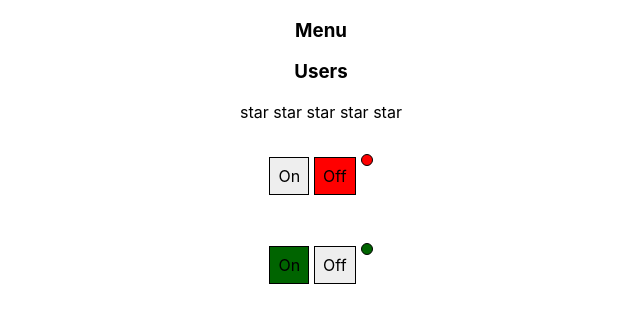
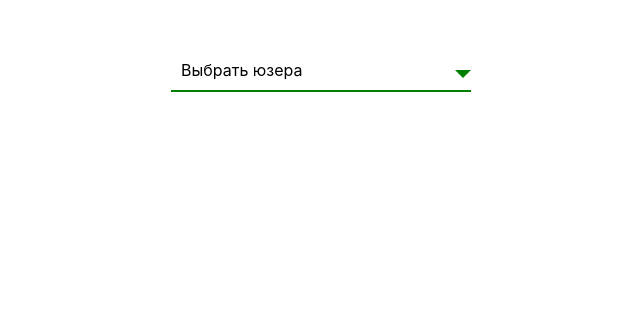
Before and after one commit to KatrinaNov/typescript-podrobno, a React (Create React App) app: page / in a window 1280 px wide. Shown: the top 322 px of the page, without its empty margins (319-959 px from the left). Built offline with nearby package versions, Linux system fonts and the light colour scheme.

Commit message:
14. add array of items, my select

```diff
--- a/src/App.tsx
+++ b/src/App.tsx
@@ -1,34 +1,58 @@
 import React, {useState} from 'react';
 import './App.css';
-import {Accordion} from "./components/Accordion/Accordion";
-import {Rating, RatingValueType} from "./components/Rating/Rating";
-import {UncontrolledRating} from "./components/UncontrolledRating/UncontrolledRating";
-import {OnOff} from "./components/OnOff/OnOff";
-import {UncontrolledOnOff} from "./components/UncontrolledOnOff/UncontrolledOnOff";
-import {UncontrolledAccordion} from "./components/UnControlledAccordion/UncontrolledAccordion";
+// import {Accordion} from "./components/Accordion/Accordion";
+// import {Rating, RatingValueType} from "./components/Rating/Rating";
+// import {UncontrolledRating} from "./components/UncontrolledRating/UncontrolledRating";
+// import {OnOff} from "./components/OnOff/OnOff";
+// import {UncontrolledOnOff} from "./components/UncontrolledOnOff/UncontrolledOnOff";
+// import {UncontrolledAccordion} from "./components/UnControlledAccordion/UncontrolledAccordion";
+import Select from "./components/Select/Select";
 
 
 function App() {
 
-  let [ratingValue, setRatingValue] = useState<RatingValueType>(0);
-  let [accordionCollapsed, setAccordionCollapsed] = useState<boolean>(true);
-  let [on, setOn] = useState<boolean>(true);
-  let [count, setCount] = useState<number>(0)
+  // let [ratingValue, setRatingValue] = useState<RatingValueType>(0);
+  // let [accordionCollapsed, setAccordionCollapsed] = useState<boolean>(true);
+  // let [on, setOn] = useState<boolean>(true);
+  // let [count, setCount] = useState<number>(0)
+  const [selectValue, setSelectValue] = useState<string | undefined>("Выбрать юзера")
 
+  const onClickCallback = (value: any) => {
+    console.log(value)
+  }
+  const OnChangeSelectValue = (value: any) => {
+    setSelectValue(value);
+  }
+  const items = [
+    {title: "Kate", value: "1"},
+    {title: "Maks", value: "2"},
+    {title: "Vanya", value: "3"}
+  ]
   return (
     <div className="App">
-      <Accordion titleValue = {'Menu'} collapsed = {accordionCollapsed} toggleAccordion={() => setAccordionCollapsed(!accordionCollapsed)}/>
-      <UncontrolledAccordion titleValue = {'Users'}/>
+      <Select value={selectValue} onChange={OnChangeSelectValue} items={items}/>
+      {/*    <Accordion
+        titleValue={'Menu'}
+        collapsed={accordionCollapsed}
+        toggleAccordion={() => setAccordionCollapsed(!accordionCollapsed)}
+        items={[
+          {title: "Kate", value: "1"},
+          {title: "Maks", value: "2"},
+          {title: "Vanya", value: "3"}]}
+        onClick={onClickCallback}
+      />*/}
+      {/*<UncontrolledAccordion titleValue={'Users'}/>*/}
 
-      <Rating value={ratingValue} onClick={setRatingValue}/>
+      {/*<Rating value={ratingValue} onClick={setRatingValue}/>*/}
       {/*<UncontrolledRating/>*/}
 
-      <UncontrolledOnOff onChange={setOn}/>
-      <OnOff on={on} onChange = {setOn}/>
+      {/*<UncontrolledOnOff onChange={setOn}/>*/}
+      {/*<OnOff on={on} onChange={setOn}/>*/}
 
     </div>
   );
 }
+
 type PageTitlePropsType = {
   title: string
 }
@@ -38,5 +62,4 @@ function PageTitle(props: PageTitlePropsType) {
 }
 
 
-
 export default App;
--- a/src/components/Accordion/Accordion.tsx
+++ b/src/components/Accordion/Accordion.tsx
@@ -1,4 +1,9 @@
 import React from "react";
+
+type ItemType = {
+  title: string
+  value: any
+}
 
 type AccordionPropsType = {
   /**
@@ -10,13 +15,16 @@ type AccordionPropsType = {
   /**
    * optional color of header text
    */
- color? : string
+  color?: string
+  items: ItemType[]
+  onClick: (value: any) => void
 }
+
 export function Accordion(props: AccordionPropsType) {
   return (
     <div>
       <AccordionTitle title={props.titleValue} toggleAccordion={props.toggleAccordion} color={props.color}/>
-        { !props.collapsed && <AccordionBody/>}
+      {!props.collapsed && <AccordionBody items={props.items} onClick={props.onClick}/>}
     </div>
   )
 }
@@ -24,20 +32,28 @@ export function Accordion(props: AccordionPropsType) {
 type AccordionTitlePropsType = {
   title: string
   toggleAccordion: () => void
-  color? : string
+  color?: string
 }
-function AccordionTitle(props: AccordionTitlePropsType){
+
+function AccordionTitle(props: AccordionTitlePropsType) {
   return (
     <h3
       style={{color: props.color ? props.color : "black"}}
       onClick={(e) => props.toggleAccordion()}>{props.title}</h3>
   )
-}function AccordionBody(){
+}
+
+type AccordionBodyPropsType = {
+  items: ItemType[]
+  onClick: (value: any) => void
+}
+
+function AccordionBody(props: AccordionBodyPropsType) {
   return (
     <ul>
-      <li>1</li>
-      <li>2</li>
-      <li>3</li>
+      {props.items.map((item, index) => <li key={index} onClick={() => {
+        props.onClick(item.value)
+      }}>{item.title}</li>)}
     </ul>
   )
 }
--- /dev/null
+++ b/src/components/Select/Select.css
@@ -0,0 +1,43 @@
+.select {
+    max-width: 300px;
+    margin: 50px auto;
+    text-align: left;
+}
+.select-title {
+    position: relative;
+    padding: 10px;
+    cursor: pointer;
+    margin-bottom: 0;
+}
+.select-title:after {
+    content: '';
+    position: absolute;
+    border: 8px solid transparent;
+    border-top: 8px solid green;
+    right: 0;
+    top: 50%;
+}
+.select-title.active:after{
+    border: 8px solid transparent;
+    border-bottom: 8px solid green;
+    transform: translateY(-50%);
+}
+.select-body {
+    border: 1px solid green;
+    margin: 0;
+}
+.select-body div {
+    padding: 10px;
+    margin: 0;
+    cursor: pointer;
+}
+.select-body div:not(:last-child) {
+    border-bottom: 1px solid rgba(0, 128,0,0.3);
+}
+.select-title:hover {
+    background: #eee;
+}
+.select-body div:hover {
+    color: #fff;
+    background: green;
+}
--- /dev/null
+++ b/src/components/Select/Select.tsx
@@ -0,0 +1,40 @@
+import React, {useState} from 'react';
+import './Select.css'
+
+type ItemType = {
+  title: string
+  value: any
+}
+export type SelectPropsType = {
+  value: any
+  onChange: (value: any) => void
+  items: ItemType[]
+}
+
+const Select = (props: SelectPropsType) => {
+  let [collapsed, setCollapsed] = useState(true);
+
+  const renderSelectItem = () => {
+    !collapsed &&
+    props.items.map((item, i) => {
+      const changeTitle = () => {
+        props.onChange(item.title);
+        toggleCollapsed()
+      }
+      return <div key={i} onClick={changeTitle}>{item.title}</div>
+    })
+  }
+
+  const toggleCollapsed = () => setCollapsed(!collapsed)
+  const finalSelectTitleClass = `select-title ${!collapsed && "active"}`
+  return (
+    <div className={"select"}>
+      <div onClick={toggleCollapsed} className={finalSelectTitleClass}>{props.value}</div>
+      <div className={"select-body"}>
+        {renderSelectItem}
+      </div>
+    </div>
+  )
+}
+
+export default Select;
```
Also changed, not shown: 2 other files (tests, documents, lock files or other folders). Lines whose indentation alone changed are shown as unchanged.
